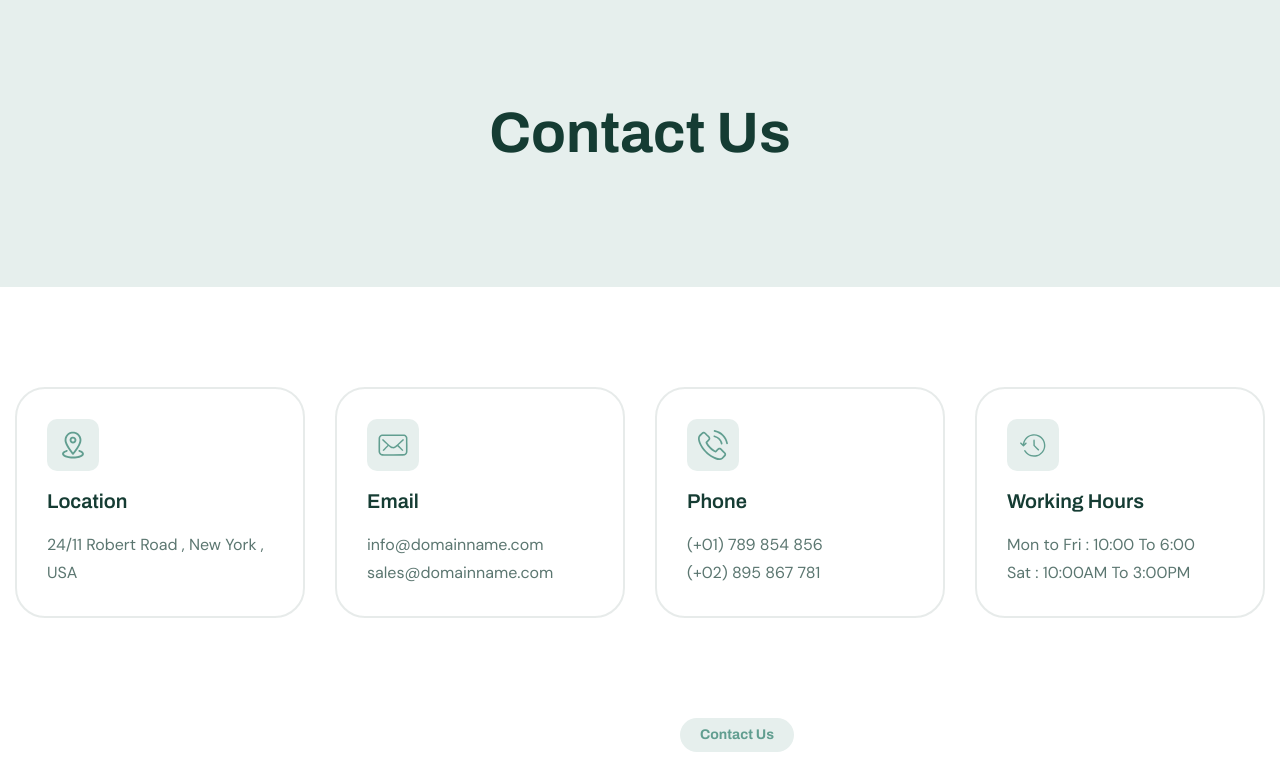
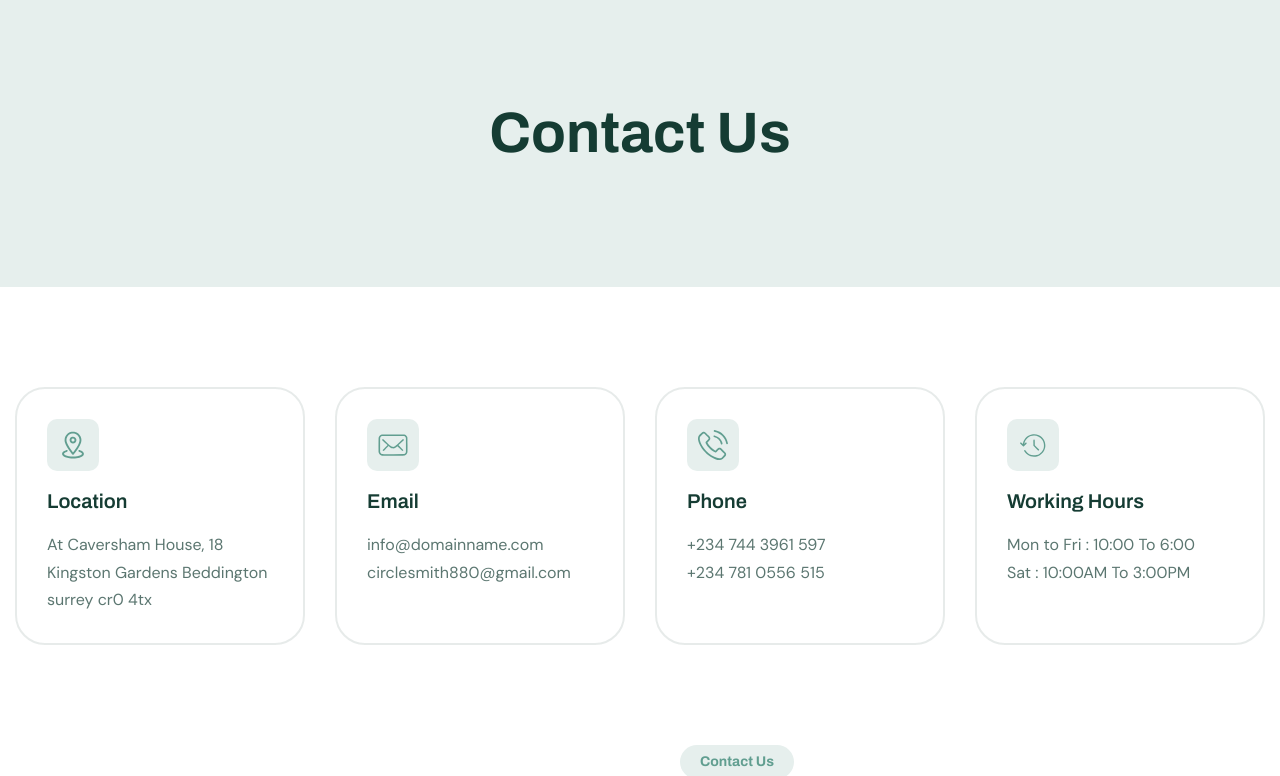
Before and after one commit to SPOTWEBDEV/Massage_spa, a PHP site: page /Massage_spa/contact in a window 1280 px wide. Shown: the part 243-1019 px from the top of the page. Run offline with PHP 8.4, Linux system fonts and the light colour scheme; some libraries are stand-ins or nearby versions.

Commit message:
still fixing error

```diff
--- a/contact/index.php
+++ b/contact/index.php
@@ -91,7 +91,7 @@ include('../server/connection.php')
 						<!-- Contact Info Content Start -->
 						<div class="contact-info-content">
 							<h3>location</h3>
-							<p>24/11 Robert Road , New York , USA</p>
+							<p>At Caversham House, 18 Kingston Gardens Beddington surrey cr0 4tx </p>
 						</div>
 						<!-- Contact Info Content End -->
 					</div>
@@ -111,7 +111,7 @@ include('../server/connection.php')
 						<div class="contact-info-content">
 							<h3>email</h3>
 							<p>info@domainname.com</p>
-							<p>sales@domainname.com</p>
+							<p>circlesmith880@gmail.com</p>
 						</div>
 						<!-- Contact Info Content End -->
 					</div>
@@ -130,8 +130,8 @@ include('../server/connection.php')
 						<!-- Contact Info Content Start -->
 						<div class="contact-info-content">
 							<h3>phone</h3>
-							<p>(+01) 789 854 856</p>
-							<p>(+02) 895 867 781</p>
+							<p>+234 744 3961 597</p>
+							<p>+234 781 0556 515</p>
 						</div>
 						<!-- Contact Info Content End -->
 					</div>
@@ -180,7 +180,7 @@ include('../server/connection.php')
 						<!-- Section Title Start -->
 						<div class="section-title">
 							<h3 class="wow fadeInUp">contact us</h3>
-							<h2 class="text-anime-style-2" data-cursor="-opaque"><span>Get</span> In Touch With Us</h2>
+							<h2 class="text-anime-style-2" data-cursor="-opaque"><span>Get</span> In Touch with Us</h2>
 						</div>
 						<!-- Section Title End -->
 
@@ -224,37 +224,23 @@ include('../server/connection.php')
 	</div>
 	<!-- Contact Form End -->
 
-	<!-- Google Map Start -->
-	<div class="google-map">
-		<div class="container-fluid">
-			<div class="row">
-				<div class="col-lg-12">
-					<!-- Google Map Iframe Start -->
-					<div class="google-map-iframe">
-						<iframe src="https://www.google.com/maps/embed?pb=!1m18!1m12!1m3!1d96737.10562045308!2d-74.08535042841811!3d40.739265258395164!2m3!1f0!2f0!3f0!3m2!1i1024!2i768!4f13.1!3m3!1m2!1s0x89c24fa5d33f083b%3A0xc80b8f06e177fe62!2sNew%20York%2C%20NY%2C%20USA!5e0!3m2!1sen!2sin!4v1703158537552!5m2!1sen!2sin" allowfullscreen="" loading="lazy" referrerpolicy="no-referrer-when-downgrade"></iframe>
-					</div>
-					<!-- Google Map Iframe End -->
-				</div>
-			</div>working
-		</div>
-	</div>
-	<!-- Google Map End -->
+
 
 	<!-- Our Scrolling Ticker Section Start -->
 	<div class="our-scrolling-ticker">
 		<!-- Scrolling Ticker Start -->
 		<div class="scrolling-ticker-box">
 			<div class="scrolling-content">
-				<span><img src="<?php echo $domain ?>assets/images/icon-sparkles.svg" alt="">Emergency No. : (+01) 789 856 258</span>
-				<span><img src="<?php echo $domain ?>assets/images/icon-sparkles.svg" alt="">For any additional inqueries : info@domainname.com</span>
-				<span><img src="<?php echo $domain ?>assets/images/icon-sparkles.svg" alt="">Book Appointment: (+01) 879 526 789</span>
+				<span><img src="<?php echo $domain ?>assets/images/icon-sparkles.svg" alt="">Emergency No. :+234 781 0556 515</span>
+				<span><img src="<?php echo $domain ?>assets/images/icon-sparkles.svg" alt="">For any additional inqueries :circlesmith880@gmail.com</span>
+				<span><img src="<?php echo $domain ?>assets/images/icon-sparkles.svg" alt="">Book Appointment:+234 744 3961 597</span>
 				<span><img src="<?php echo $domain ?>assets/images/icon-sparkles.svg" alt="">Working Hours : Mon to Fri : 10:00 To 6:00 </span>
 			</div>
 
 			<div class="scrolling-content">
-				<span><img src="<?php echo $domain ?>assets/images/icon-sparkles.svg" alt="">Emergency No. : (+01) 789 856 258</span>
-				<span><img src="<?php echo $domain ?>assets/images/icon-sparkles.svg" alt="">For any additional inqueries : info@domainname.com</span>
-				<span><img src="<?php echo $domain ?>assets/images/icon-sparkles.svg" alt="">Book Appointment: (+01) 879 526 789</span>
+				<span><img src="<?php echo $domain ?>assets/images/icon-sparkles.svg" alt="">Emergency No. : +234 781 0556 515</span>
+				<span><img src="<?php echo $domain ?>assets/images/icon-sparkles.svg" alt="">For any additional inqueries : circlesmith880@gmail.com</span>
+				<span><img src="<?php echo $domain ?>assets/images/icon-sparkles.svg" alt="">Book Appointment: +234 744 3961 597</span>
 				<span><img src="<?php echo $domain ?>assets/images/icon-sparkles.svg" alt="">hours : Mon to Fri : 10:00 To 6:00 </span>
 			</div>
 		</div>
--- a/includes/footer.php
+++ b/includes/footer.php
@@ -6,7 +6,9 @@
                     <div class="about-footer">
                         <!-- Footer Logo Start -->
                         <div class="footer-logo">
-                            <img src="<?php echo $domain ?>assets/images/footer-logo.svg" alt="">
+                            <img src="<?php echo $domain ?><assets>
+                            <images>
+                            <work>21.jpg" alt="">
                         </div>
                         <!-- Footer Logo End -->
 
@@ -45,7 +47,7 @@
                 <div class="col-lg-3 col-md-4">
                     <!-- About Links Start -->
                     <div class="about-service-list">
-                        <h3>more pages</h3>
+                        <h3>Pages</h3>
                         <ul>
                             <li><a href="<?php echo $domain ?>about/">about Us</a></li>
                             <li><a href="<?php echo $domain ?>portfolio/">Portfolio</a></li>
@@ -67,7 +69,7 @@
                                     <img src="<?php echo $domain ?>assets/images/icon-phone.svg" alt="">
                                 </div>
                                 <div class="footer-info-box-content">
-                                    <p>(+0) 789 3456 012</p>
+                                    <p>+234 744 3961 597</p>
                                 </div>
                             </div>
                             <!-- Footer Info Box End -->
@@ -78,7 +80,7 @@
                                     <img src="<?php echo $domain ?>assets/images/icon-mail.svg" alt="">
                                 </div>
                                 <div class="footer-info-box-content">
-                                    <p>domain@gmail.com</p>
+                                    <p>circlesmith880@gmail.com</p>
                                 </div>
                             </div>
                             <!-- Footer Info Box End -->
@@ -106,7 +108,7 @@
                     <div class="col-lg-6 col-md-6">
                         <!-- Footer Copyright Start -->
                         <div class="footer-copyright-text">
-                            <p>Copyright 2024<?php echo $sitename ?> All Rights Reserved.</p>
+                            <p>Copyright 2025<?php echo $sitename ?> All Rights Reserved.</p>
                         </div>
                         <!-- Footer Copyright End -->
                     </div>
```
Also changed, not shown: index.php (+14 -14 lines), assets/images/work/22.jpg (added), assets/images/work/23.jpg (added), assets/images/work/24.jpg (added), 7 other files.
